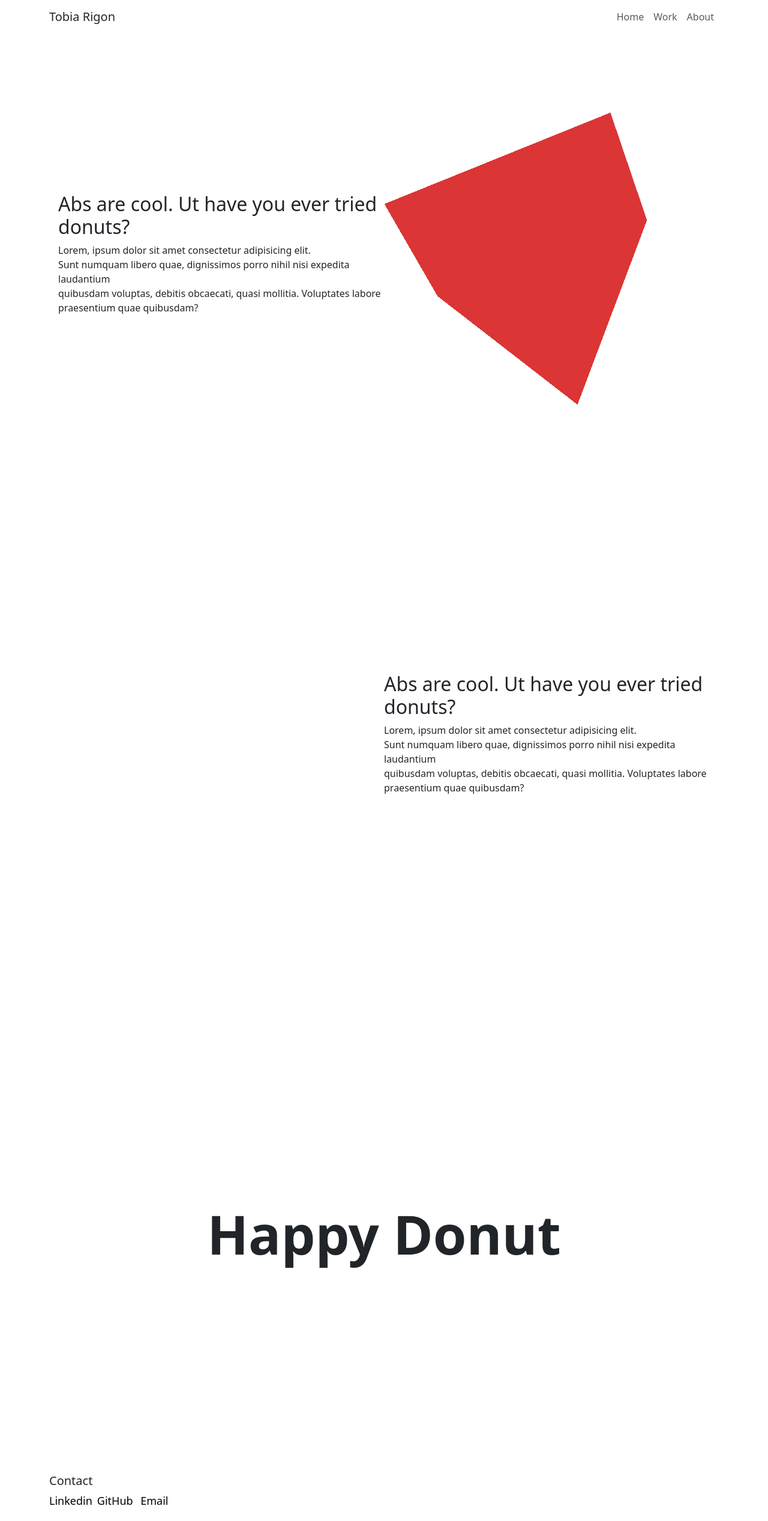
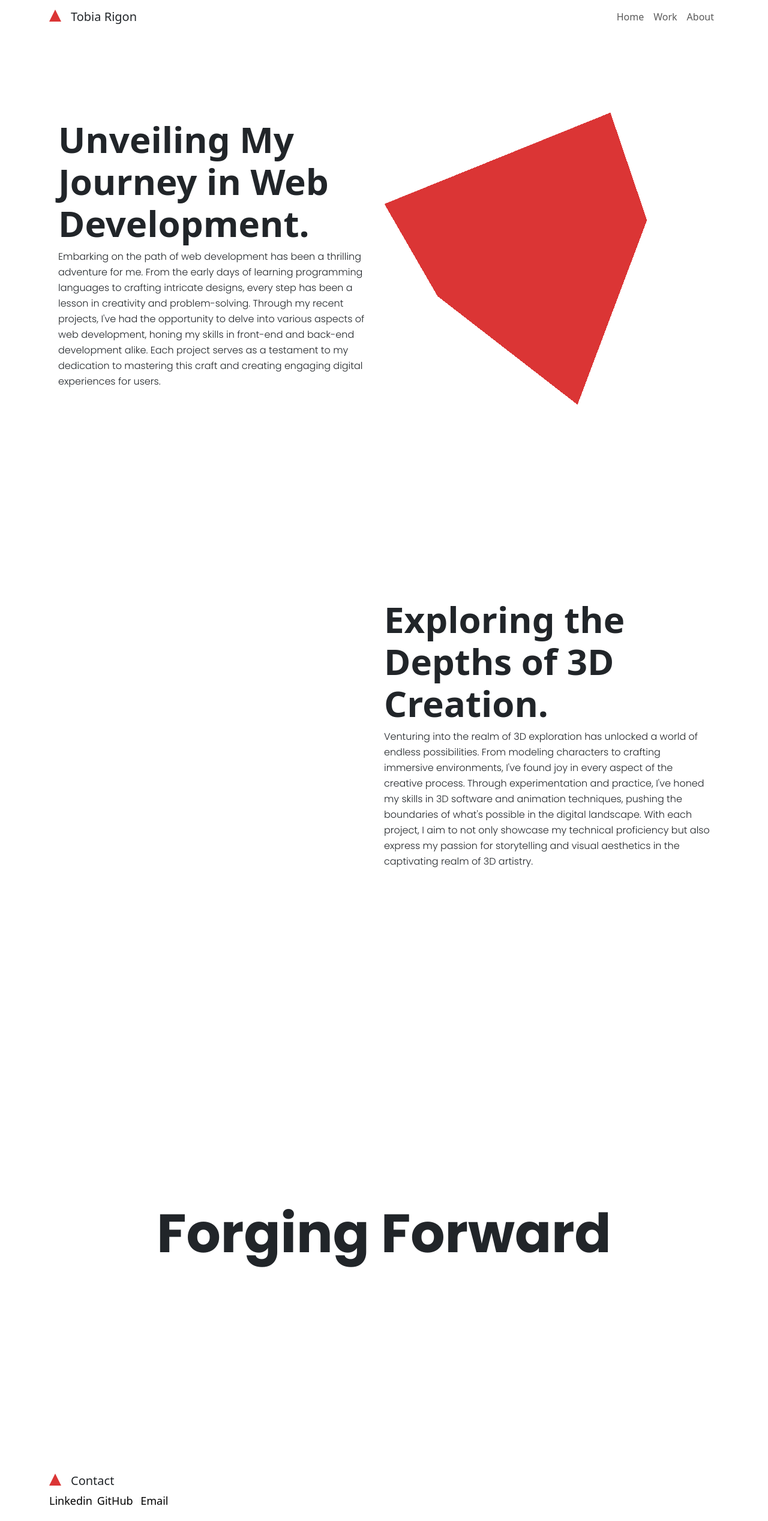
Before and after one commit to TobiaRigon/vue-portfolio, a Vue app: page / in a window 1280 px wide. Shown: the whole page at 60% size. Built offline with nearby package versions, Linux system fonts and the light colour scheme.

Commit message:
Custom Icon in Header & footer

```diff
--- a/src/components/FooterComponent.vue
+++ b/src/components/FooterComponent.vue
@@ -1,7 +1,20 @@
+<script>
+import ShapeIcon from "../components/ShapeIcon.vue";
+
+export default {
+  components: {
+    ShapeIcon,
+  },
+};
+</script>
+
 <template>
   <div class="container">
     <div>
+      <div class="d-flex">
+        <ShapeIcon />
         <h5>Contact</h5>
+      </div>
     </div>
     <div>
       <a href="https://www.linkedin.com/in/tobia-rigon-ba0b051a2/">Linkedin</a>
@@ -12,6 +25,8 @@
 </template>
 
 <style scoped lang="scss">
+.container {
+  padding-bottom: 20px;
   a {
     text-decoration: none;
     color: black;
@@ -19,4 +34,5 @@ a {
     font-size: 18px;
     font-weight: 500;
   }
+}
 </style>
--- a/src/components/HeaderComponent.vue
+++ b/src/components/HeaderComponent.vue
@@ -1,6 +1,12 @@
 <script>
+import ShapeIcon from "../components/ShapeIcon.vue";
+
 export default {
   name: "HeaderComponent",
+
+  components: {
+    ShapeIcon,
+  },
 };
 </script>
 
@@ -9,7 +15,10 @@ export default {
     <!-- Menu -->
     <div class="d-flex justify-content-between w-100">
       <div>
-        <h5 class="name-logo">Tobia Rigon</h5>
+        <div class="d-flex">
+          <ShapeIcon class="icon" />
+          <h5 class="name-logo">Tobia Rigon</h5>
+        </div>
       </div>
       <div>
         <nav
@@ -37,6 +46,9 @@ export default {
 </template>
 
 <style scoped>
+.icon {
+  margin-top: 1rem;
+}
 .name-logo {
   padding-top: 1rem;
 }
--- /dev/null
+++ b/src/components/ShapeIcon.vue
@@ -0,0 +1,50 @@
+<template>
+  <div>
+    <div ref="shape" id="shape" class="triangle" @click="toggleShape"></div>
+  </div>
+</template>
+
+<style scoped>
+#shape {
+  width: 20px;
+  height: 20px;
+  cursor: pointer;
+  /* margin-top: 1.2rem; */
+  margin-right: 1rem;
+}
+
+.triangle {
+  background-color: #db3535;
+  clip-path: polygon(50% 0%, 0% 100%, 100% 100%);
+}
+
+.square {
+  background-color: #4ec439;
+  clip-path: none;
+}
+
+.circle {
+  background-color: #39b2c4;
+  border-radius: 50%;
+}
+</style>
+
+<script>
+export default {
+  methods: {
+    toggleShape() {
+      const shape = this.$refs.shape;
+      if (shape.classList.contains("triangle")) {
+        shape.classList.remove("triangle");
+        shape.classList.add("square");
+      } else if (shape.classList.contains("square")) {
+        shape.classList.remove("square");
+        shape.classList.add("circle");
+      } else {
+        shape.classList.remove("circle");
+        shape.classList.add("triangle");
+      }
+    },
+  },
+};
+</script>
--- a/src/js/threeSetup.js
+++ b/src/js/threeSetup.js
@@ -32,7 +32,7 @@ export function setupThree(canvas) {
 
   const cylinderGeometry = new THREE.CylinderGeometry(1.5, 1.5, 1.5, heightSegments);
 
-  const colors = ['#db3535', '#4ec439', '#39b2c4', '#dbcb35']; // Array di colori
+  const colors = ['#db3535', '#4ec439', '#39b2c4']; // Array di colori
   let currentColorIndex  = 0;// Colore iniziale
   const mainMaterial = new THREE.MeshBasicMaterial({
     color: parseInt(colors[currentColorIndex].replace(/^#/, ''), 16),
--- a/src/pages/AboutPage.vue
+++ b/src/pages/AboutPage.vue
@@ -3,3 +3,7 @@
     <h1>About</h1>
   </div>
 </template>
+
+<style scoped></style>
+
+<script></script>
--- a/src/pages/HomePage.vue
+++ b/src/pages/HomePage.vue
@@ -15,13 +15,19 @@ export default {
   <section class="one container">
     <div class="mycontainer">
       <div class="hero">
-        <h2>Abs are cool. <span> Ut have you ever tried donuts?</span></h2>
+        <h2>
+          Unveiling My Journey in Web Development.
+          <!-- <h3>Embracing the World of Coding and Design</h3> -->
+        </h2>
         <p>
-          Lorem, ipsum dolor sit amet consectetur adipisicing elit. <br />
-          Sunt numquam libero quae, dignissimos porro nihil nisi expedita
-          laudantium <br />
-          quibusdam voluptas, debitis obcaecati, quasi mollitia. Voluptates
-          labore praesentium quae quibusdam?
+          Embarking on the path of web development has been a thrilling
+          adventure for me. From the early days of learning programming
+          languages to crafting intricate designs, every step has been a lesson
+          in creativity and problem-solving. Through my recent projects, I've
+          had the opportunity to delve into various aspects of web development,
+          honing my skills in front-end and back-end development alike. Each
+          project serves as a testament to my dedication to mastering this craft
+          and creating engaging digital experiences for users.
         </p>
       </div>
     </div>
@@ -30,20 +36,27 @@ export default {
   <section class="two container">
     <div class="mycontainer">
       <div class="hero">
-        <h2>Abs are cool. <span> Ut have you ever tried donuts?</span></h2>
+        <h2>
+          Exploring the Depths of 3D Creation.
+          <!-- <h3>Navigating the Boundless Realm of Virtual Artistry</h3> -->
+        </h2>
         <p>
-          Lorem, ipsum dolor sit amet consectetur adipisicing elit. <br />
-          Sunt numquam libero quae, dignissimos porro nihil nisi expedita
-          laudantium <br />
-          quibusdam voluptas, debitis obcaecati, quasi mollitia. Voluptates
-          labore praesentium quae quibusdam?
+          Venturing into the realm of 3D exploration has unlocked a world of
+          endless possibilities. From modeling characters to crafting immersive
+          environments, I've found joy in every aspect of the creative process.
+          Through experimentation and practice, I've honed my skills in 3D
+          software and animation techniques, pushing the boundaries of what's
+          possible in the digital landscape. With each project, I aim to not
+          only showcase my technical proficiency but also express my passion for
+          storytelling and visual aesthetics in the captivating realm of 3D
+          artistry.
         </p>
       </div>
     </div>
   </section>
 
   <section class="three container">
-    <h1>Happy Donut</h1>
+    <h1>Forging Forward</h1>
   </section>
 </template>
 
@@ -112,4 +125,46 @@ section {
     grid-template-areas: ".. content";
   }
 }
+
+h1 {
+  position: absolute;
+  top: 50%;
+  left: 50%;
+  transform: translate(-50%, -50%);
+  font-size: 90px;
+  line-height: 100px;
+  font-weight: 700;
+  height: 100px;
+  width: 100%;
+  text-align: center;
+  display: flex;
+  align-items: center;
+  justify-content: center;
+}
+
+h2 {
+  font-size: 60px;
+  font-weight: 600;
+  line-height: 70px;
+  font-family: inherit;
+  display: block;
+  width: 100%;
+}
+
+h3 {
+  font-size: 50px;
+  font-weight: 400;
+  line-height: 60px;
+  margin-bottom: 30px;
+  display: block;
+  width: 100%;
+}
+
+p {
+  font-size: 16px;
+  line-height: 26px;
+  font-weight: 300;
+  display: block;
+  width: 100%;
+}
 </style>
--- a/src/style.scss
+++ b/src/style.scss
@@ -1,3 +1,8 @@
+/* Font import */
+@import url("https://fonts.googleapis.com/css2?family=Poppins:ital,wght@0,100;0,200;0,300;0,400;0,500;0,600;0,700;0,800;0,900;1,100;1,200;1,300;1,400;1,500;1,600;1,700;1,800;1,900&display=swap");
+
+
+
 *{
     margin:0;
     padding:0;
@@ -6,4 +11,10 @@
 }
 body{
     width: 100vw;
+    font-family: 'Poppins', sans-serif;
 }
+
+h1, h2, h3, p {
+    font-family: 'Poppins', sans-serif;
+
+  }
```
Lines whose indentation alone changed are shown as unchanged.
